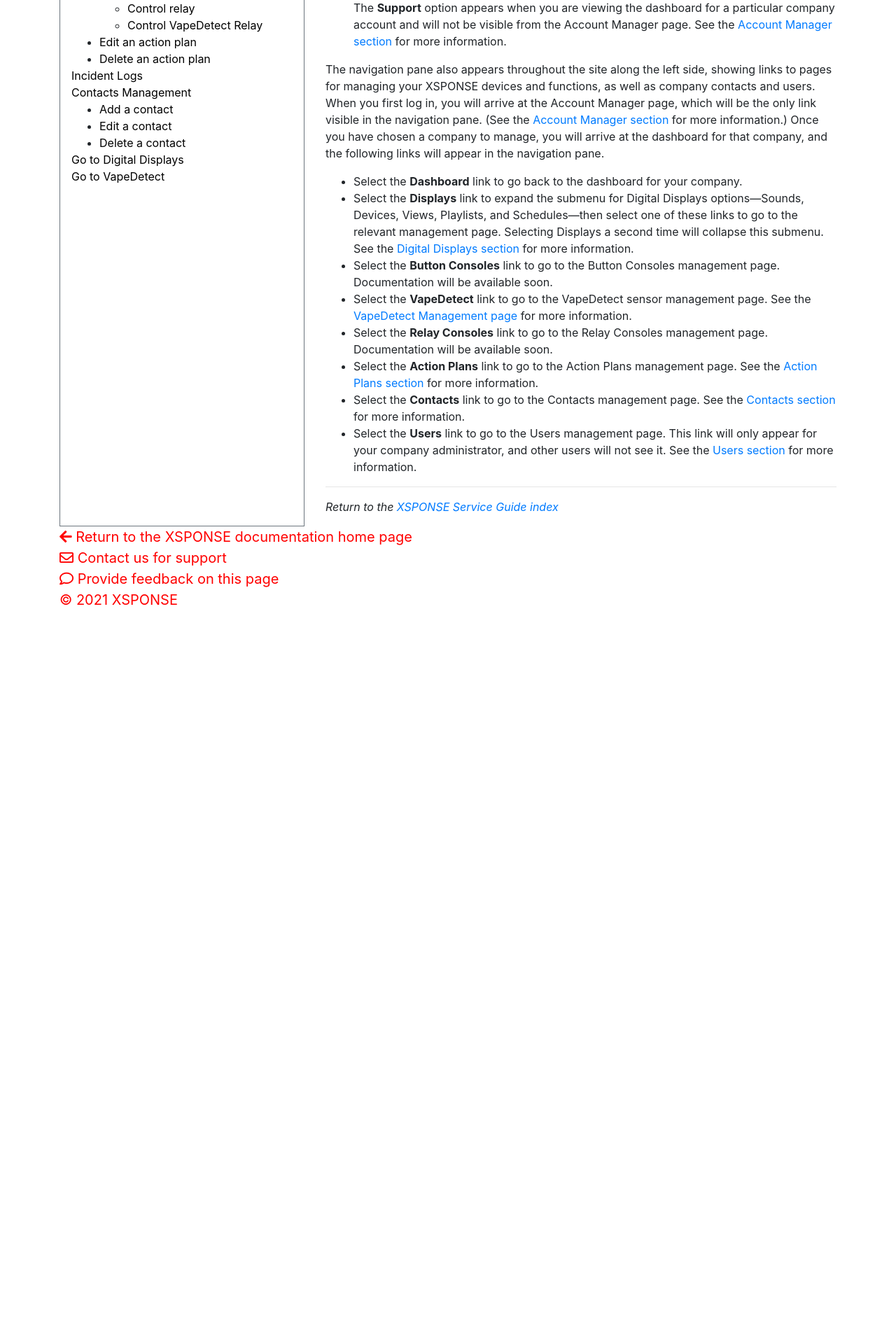
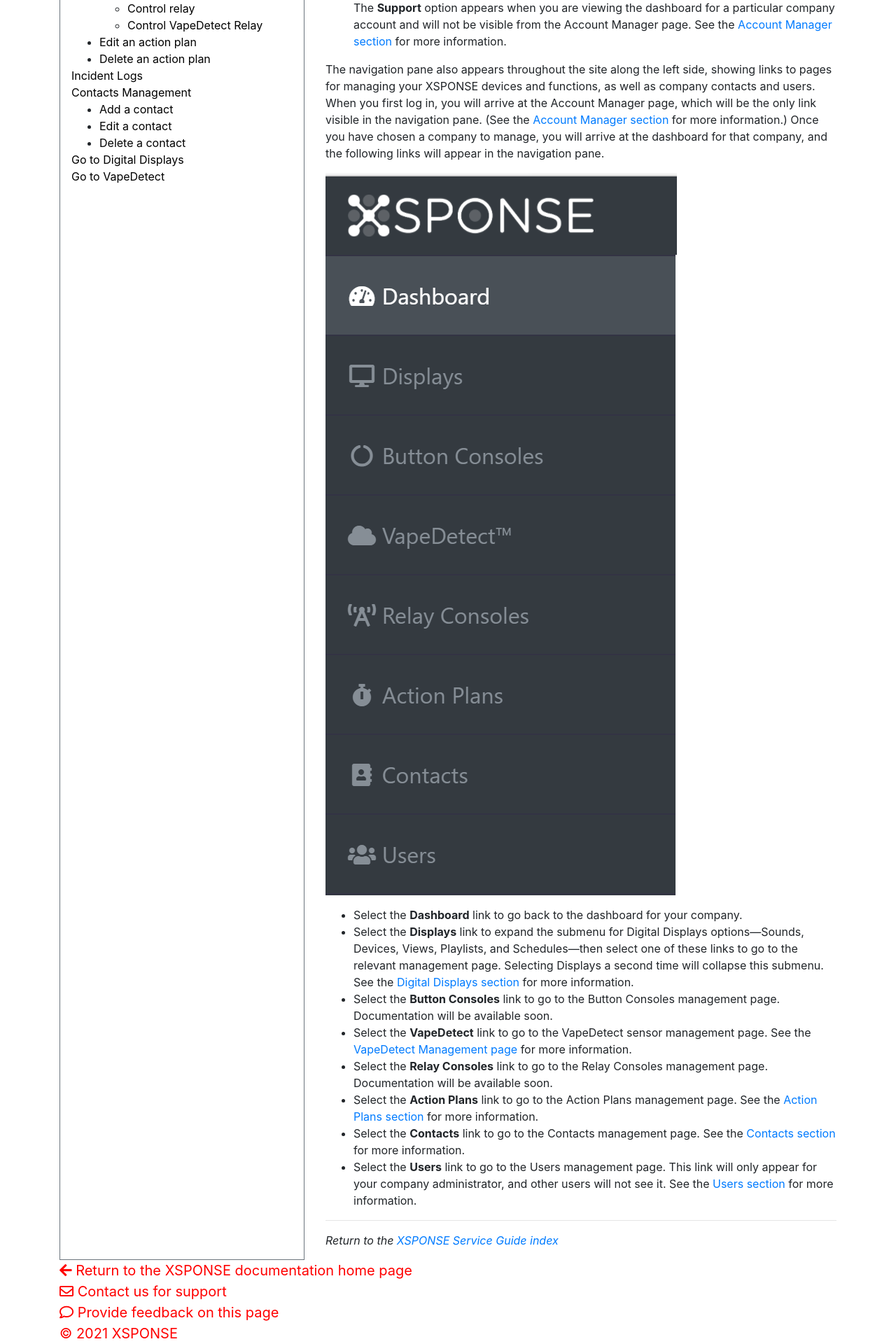
Before and after one commit to NrsSystems/docs, a Jekyll site: the page built from general-ops/site-overview.md, in a window 1280 px wide. Shown: the part 960-2880 px from the top of the page at 70% size. Built offline with Jekyll 4.4.1, drawn with Linux system fonts in a browser that asks for light colours; our own code applies the rules of GitHub Pages for plain Markdown files; before the commit the page ends 1848 px from its top, so only the background shows below that.

Commit message:
Update site-overview.md
Added image of navigation pane.

```diff
--- a/general-ops/site-overview.md
+++ b/general-ops/site-overview.md
@@ -13,6 +13,9 @@ At the upper right above the main pane on every page throughout the site are thr
 -	Select the **User** icon to show a menu with options to view and edit your profile, access the support page, and log out. The **Profile** option is only available to administrator accounts. The **Support** option appears when you are viewing the dashboard for a particular company account and will not be visible from the Account Manager page. See the [Account Manager section](account-manager.md) for more information.
 
 The navigation pane also appears throughout the site along the left side, showing links to pages for managing your XSPONSE devices and functions, as well as company contacts and users. When you first log in, you will arrive at the Account Manager page, which will be the only link visible in the navigation pane. (See the [Account Manager section](account-manager.md) for more information.) Once you have chosen a company to manage, you will arrive at the dashboard for that company, and the following links will appear in the navigation pane.
+
+![image of navigation pane](navigation_pane.png)
+
 -	Select the **Dashboard** link to go back to the dashboard for your company.
 -	Select the **Displays** link to expand the submenu for Digital Displays options—Sounds, Devices, Views, Playlists, and Schedules—then select one of these links to go to the relevant management page. Selecting Displays a second time will collapse this submenu. See the [Digital Displays section](../digital-displays/index.md) for more information.
 -	Select the **Button Consoles** link to go to the Button Consoles management page. Documentation will be available soon.
```
